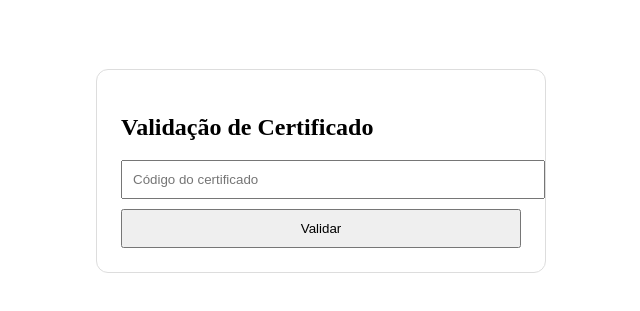
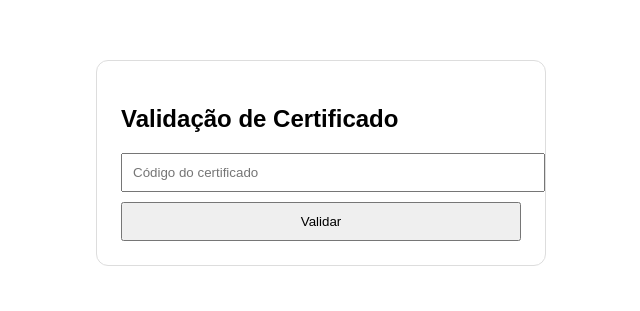
Before and after one commit to admcertificadosuperior-max/validador-certificados, a Next.js app: page / in a window 1280 px wide. Shown: the part 237-548 px from the top of the page, without its empty margins (319-959 px from the left). Built offline with nearby package versions, Linux system fonts and the light colour scheme.

Commit message:
Create layout.tsx

```diff
--- /dev/null
+++ b/app/layout.tsx
@@ -0,0 +1,18 @@
+export const metadata = {
+  title: "Validador de Certificados",
+  description: "Sistema de validação de certificados",
+};
+
+export default function RootLayout({
+  children,
+}: {
+  children: React.ReactNode;
+}) {
+  return (
+    <html lang="pt-BR">
+      <body style={{ margin: 0, fontFamily: "Arial, sans-serif" }}>
+        {children}
+      </body>
+    </html>
+  );
+}
```
